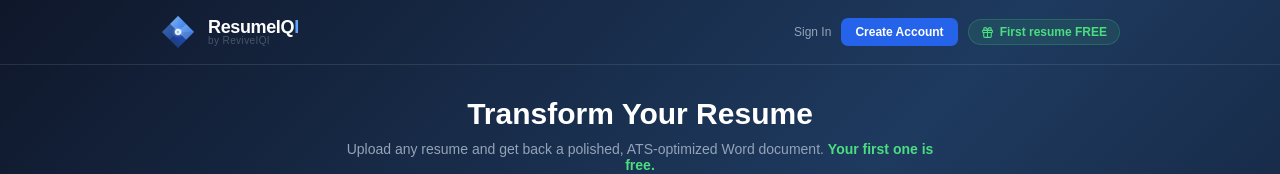
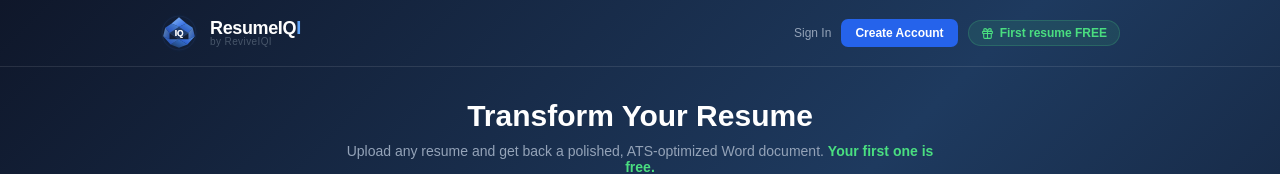
Before and after one commit to ReviveIQ/resumeiq, a React (Vite) app in the folder client/: page / in a window 1280 px wide. Shown: the top 174 px of the page. Built offline with nearby package versions, Linux system fonts and the light colour scheme.

Commit message:
feat: updated gem SVG with IQ lettermark and octagonal facets matching brand concept

```diff
--- a/client/src/pages/ResumeIQ.tsx
+++ b/client/src/pages/ResumeIQ.tsx
@@ -402,34 +402,60 @@ export default function ResumeIQ() {
       <div style={{ borderBottom: "1px solid rgba(255,255,255,0.1)", padding: "14px 24px" }}>
         <div style={{ maxWidth: "960px", margin: "0 auto", display: "flex", alignItems: "center", justifyContent: "space-between" }}>
           <div style={{ display: "flex", alignItems: "center", gap: "12px", cursor: "pointer" }} onClick={reset}>
-            <svg viewBox="0 0 72 72" fill="none" xmlns="http://www.w3.org/2000/svg" style={{ width: "36px", height: "36px", flexShrink: 0 }}>
+            <svg viewBox="0 0 72 72" fill="none" xmlns="http://www.w3.org/2000/svg" style={{ width: "38px", height: "38px", flexShrink: 0 }}>
               <defs>
-                <linearGradient id="lg1" x1="0%" y1="0%" x2="100%" y2="100%">
-                  <stop offset="0%" stopColor="#60a5fa"/>
+                <linearGradient id="gA" x1="0%" y1="0%" x2="100%" y2="100%">
+                  <stop offset="0%" stopColor="#93c5fd"/>
                   <stop offset="100%" stopColor="#2563eb"/>
                 </linearGradient>
-                <linearGradient id="lg2" x1="0%" y1="0%" x2="100%" y2="100%">
-                  <stop offset="0%" stopColor="#93c5fd"/>
+                <linearGradient id="gB" x1="100%" y1="0%" x2="0%" y2="100%">
+                  <stop offset="0%" stopColor="#60a5fa"/>
+                  <stop offset="100%" stopColor="#1d4ed8"/>
+                </linearGradient>
+                <linearGradient id="gC" x1="0%" y1="100%" x2="100%" y2="0%">
+                  <stop offset="0%" stopColor="#1e3a5f"/>
                   <stop offset="100%" stopColor="#3b82f6"/>
                 </linearGradient>
-                <linearGradient id="lg3" x1="100%" y1="0%" x2="0%" y2="100%">
-                  <stop offset="0%" stopColor="#1d4ed8"/>
-                  <stop offset="100%" stopColor="#1e3a5f"/>
-                </linearGradient>
-                <filter id="glow">
-                  <feGaussianBlur stdDeviation="2" result="blur"/>
+                <filter id="glw" x="-20%" y="-20%" width="140%" height="140%">
+                  <feGaussianBlur stdDeviation="1.5" result="blur"/>
+                  <feMerge><feMergeNode in="blur"/><feMergeNode in="SourceGraphic"/></feMerge>
+                </filter>
+                <filter id="outerGlow" x="-30%" y="-30%" width="160%" height="160%">
+                  <feGaussianBlur stdDeviation="3" result="blur"/>
                   <feMerge><feMergeNode in="blur"/><feMergeNode in="SourceGraphic"/></feMerge>
                 </filter>
               </defs>
-              <polygon points="36,4 68,36 36,68 4,36" fill="url(#lg3)" opacity="0.35"/>
-              <polygon points="36,4 20,20 36,36 52,20" fill="url(#lg2)" opacity="0.9"/>
-              <polygon points="36,4 52,20 68,36 36,36" fill="url(#lg1)" opacity="0.65"/>
-              <polygon points="4,36 20,20 36,36 20,52" fill="url(#lg1)" opacity="0.5"/>
-              <polygon points="68,36 52,20 36,36 52,52" fill="url(#lg2)" opacity="0.75"/>
-              <polygon points="36,68 20,52 36,36 52,52" fill="url(#lg3)" opacity="0.95"/>
-              <circle cx="36" cy="36" r="10" fill="none" stroke="rgba(147,197,253,0.3)" strokeWidth="1"/>
-              <circle cx="36" cy="36" r="6" fill="white" opacity="0.95" filter="url(#glow)"/>
-              <circle cx="36" cy="36" r="3" fill="#93c5fd"/>
+
+              {/* Outer glow ring */}
+              <circle cx="36" cy="36" r="32" fill="none" stroke="#3b82f6" strokeWidth="0.5" opacity="0.3" filter="url(#outerGlow)"/>
+
+              {/* Main gem facets — octagonal diamond shape */}
+              {/* Top facet */}
+              <polygon points="36,6 50,18 36,24 22,18" fill="url(#gA)" opacity="0.95"/>
+              {/* Upper right */}
+              <polygon points="50,18 62,26 54,36 36,24" fill="url(#gB)" opacity="0.85"/>
+              {/* Lower right */}
+              <polygon points="62,26 66,42 54,48 54,36" fill="url(#gA)" opacity="0.7"/>
+              {/* Bottom right */}
+              <polygon points="66,42 52,58 36,48 54,48" fill="url(#gB)" opacity="0.9"/>
+              {/* Bottom */}
+              <polygon points="52,58 36,64 20,58 36,48" fill="url(#gC)" opacity="0.95"/>
+              {/* Bottom left */}
+              <polygon points="20,58 6,42 18,48 36,48" fill="url(#gB)" opacity="0.75"/>
+              {/* Upper left */}
+              <polygon points="6,42 10,26 18,36 18,48" fill="url(#gA)" opacity="0.65"/>
+              {/* Top left */}
+              <polygon points="10,26 22,18 36,24 18,36" fill="url(#gB)" opacity="0.8"/>
+              {/* Center */}
+              <polygon points="36,24 54,36 36,48 18,36" fill="url(#gC)" opacity="0.4"/>
+
+              {/* Inner edge highlights */}
+              <polyline points="36,24 54,36 36,48 18,36 36,24" fill="none" stroke="rgba(147,197,253,0.4)" strokeWidth="0.5"/>
+
+              {/* IQ lettermark */}
+              <text x="36" y="41" textAnchor="middle" fontFamily="Arial, sans-serif"
+                fontSize="16" fontWeight="800" fill="white" opacity="0.95"
+                filter="url(#glw)" letterSpacing="-0.5">IQ</text>
             </svg>
             <div style={{ display: "flex", flexDirection: "column", lineHeight: 1 }}>
               <div style={{ display: "flex", alignItems: "baseline", gap: "0px" }}>
```
